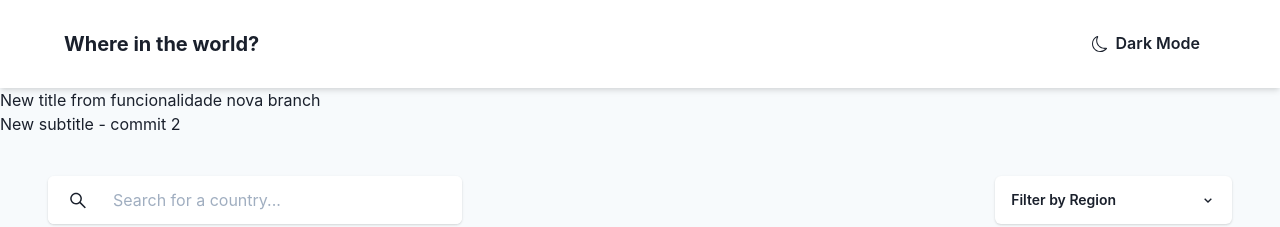
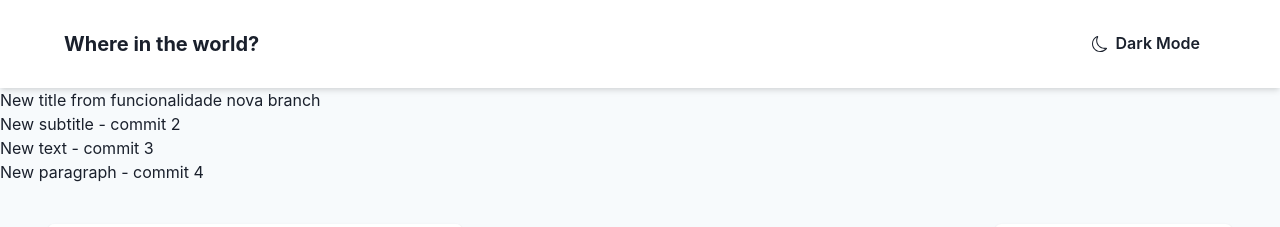
Before and after one commit to darlysson/countries, a Next.js app: page / in a window 1280 px wide. Shown: the top 227 px of the page. Built offline with nearby package versions, Linux system fonts and the light colour scheme; no server answers.

Commit message:
commit 3

```diff
--- a/src/pages/index.tsx
+++ b/src/pages/index.tsx
@@ -27,6 +27,8 @@ const Home: NextPage = () => {
     <>
       <h4>New title from funcionalidade nova branch</h4>
       <h5>New subtitle - commit 2</h5>
+      <h6>New text - commit 3</h6>
+      <p>New paragraph - commit 4</p>
       <Container
         maxWidth="80rem"
         px={{ base: "4", md: "12" }}
```
